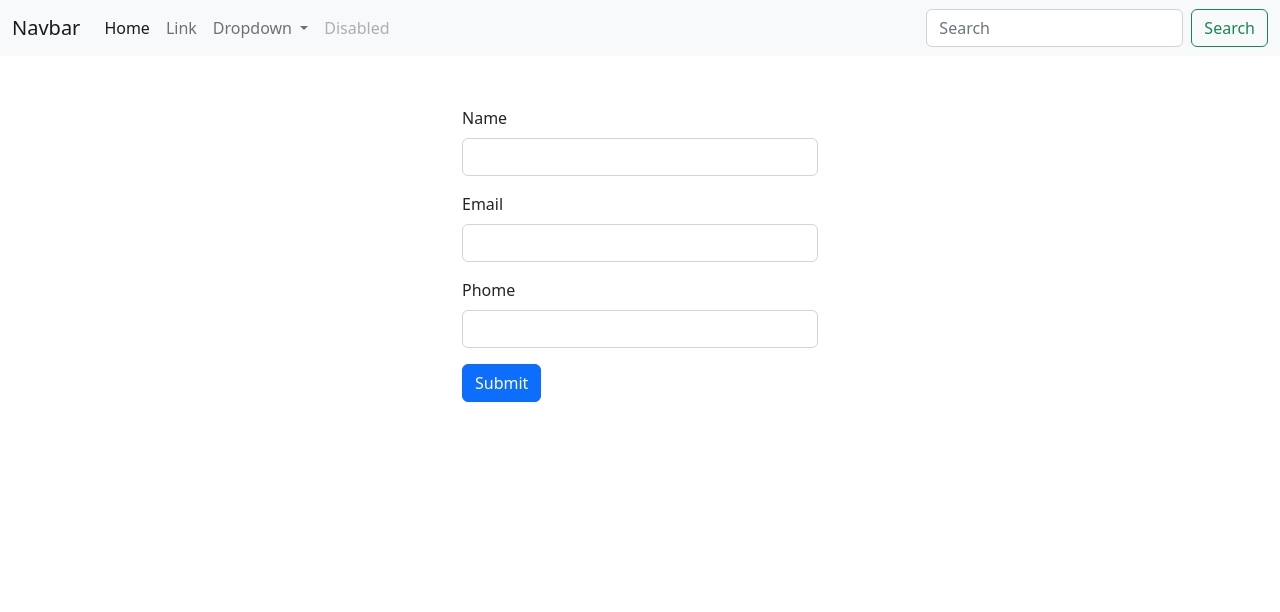
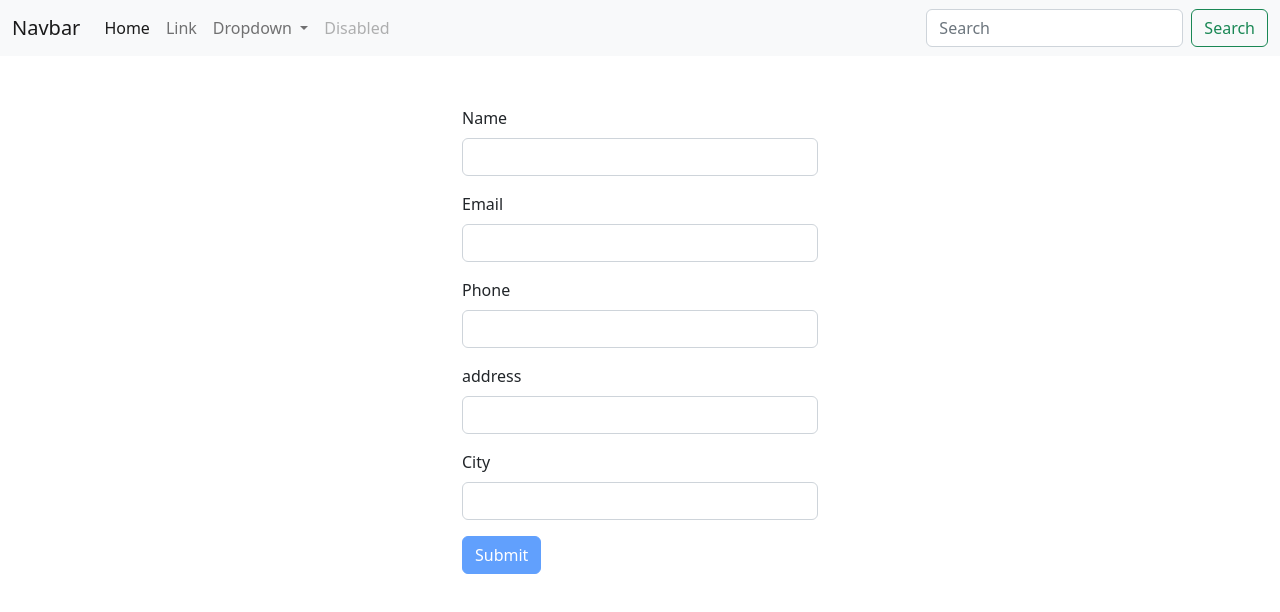
Before and after one commit to jaydipkumbhani/Angular-crud-table, an Angular app: page /user-list in a window 1280 px wide. Both pictures are taken after a click on the button "Add". Shown: the top 612 px of the page. Built offline with nearby package versions, Linux system fonts and the light colour scheme.

Commit message:
Add validations in the user form

```diff
--- a/src/app/users/manage/user.component.html
+++ b/src/app/users/manage/user.component.html
@@ -1,25 +1,34 @@
 <div class="mar-top-50">
-  <form [formGroup]="myForm" (ngSubmit)="onSubmit(myForm)">
+    <form [formGroup]="userForm" (ngSubmit)="onSubmit()">
         <div class="row justify-content-center">
             <div class="col-lg-4 col-md-4 col-xs-12 col-sm-12">
                 <div class="mb-3">
                     <label for="name" class="form-label">Name</label>
-          <input
-            type="email"
-            class="form-control"
-            id="name"
-            aria-describedby="emailHelp"
-          />
+                    <input type="email" class="form-control" id="name" formControlName="name" />
+                    <span *ngIf="nameControl && nameControl.touched && !nameControl.valid">Name is required</span>
                 </div>
                 <div class="mb-3">
                     <label for="email" class="form-label">Email</label>
-          <input type="password" class="form-control" id="email" />
+                    <input type="email" class="form-control" id="email" formControlName="email" />
+                    <span *ngIf="emailControl && emailControl.touched && emailControl.errors && emailControl.errors['required']">Email is required</span>
+                    <span *ngIf="emailControl && emailControl.touched && emailControl.errors && emailControl.errors['email']">Email is not valid</span>
                 </div>
-        <div class="mb-3">
-          <label for="phone" class="form-label">Phome</label>
-          <input type="password" class="form-control" id="phone" />
+                <div class=" mb-3 ">
+                    <label for="phone " class="form-label">Phone</label>
+                    <input type="tel " class="form-control" id="phone" formControlName="phone" />
+                    <span *ngIf="phoneControl && phoneControl.touched && !phoneControl.valid">phone is required</span>
                 </div>
-        <button type="submit" class="btn btn-primary">Submit</button>
+                <div class="mb-3 ">
+                    <label for="address " class="form-label ">address</label>
+                    <input type="text " class="form-control " id="address" formControlName="address" />
+                    <span *ngIf="addressControl && addressControl.touched && !addressControl.valid">address is required</span>
+                </div>
+                <div class="mb-3 ">
+                    <label for="city" class="form-label">City</label>
+                    <input type="text" class="form-control" id="city" formControlName="city"/>
+                    <span *ngIf="cityControl && cityControl.touched && !cityControl.valid">city is required</span>
+                </div>
+                <button type="submit" class="btn btn-primary" [disabled]="!userForm.valid">Submit</button>
             </div>
         </div>
     </form>
--- a/src/app/users/manage/user.component.ts
+++ b/src/app/users/manage/user.component.ts
@@ -8,20 +8,40 @@ import { FormBuilder, FormControl, FormGroup, Validators } from '@angular/forms'
 })
 
 export class ManageUserComponent implements OnInit {
-  myForm: FormGroup;
+  userForm = this.fb.group({
+    name:['',Validators.required],
+    email:['',[Validators.email, Validators.required]],
+    phone:['',Validators.required],
+    address:['',Validators.required],
+    city:['',Validators.required],
+  })
 
-  ngOnInit() {
-    this.myForm = new FormGroup({
-      name: new FormControl('Sammy'),
-      email: new FormControl(''),
-      message: new FormControl('')
-    });
+  constructor(private fb:FormBuilder) { }
+
+  ngOnInit() { }
+  onSubmit(){
+    console.log(this.userForm.value);
+    console.log(this.userForm);
   }
 
-  onSubmit(form: FormGroup) {
-    console.log('Valid?', form.valid); // true or false
-    console.log('Name', form.value.name);
-    console.log('Email', form.value.email);
-    console.log('Message', form.value.message);
+  get nameControl(){
+    return this.userForm.get("name")
+  }
+
+  get emailControl(){
+    console.log(this.userForm.get("email"))
+    return this.userForm.get("email")
+  }
+
+  get addressControl(){
+    return this.userForm.get("address")
+  }
+
+  get phoneControl(){
+    return this.userForm.get('phone')
+  }
+
+  get cityControl(){
+    return this.userForm.get("city")
   }
 }
```
Lines whose indentation alone changed are shown as unchanged.
